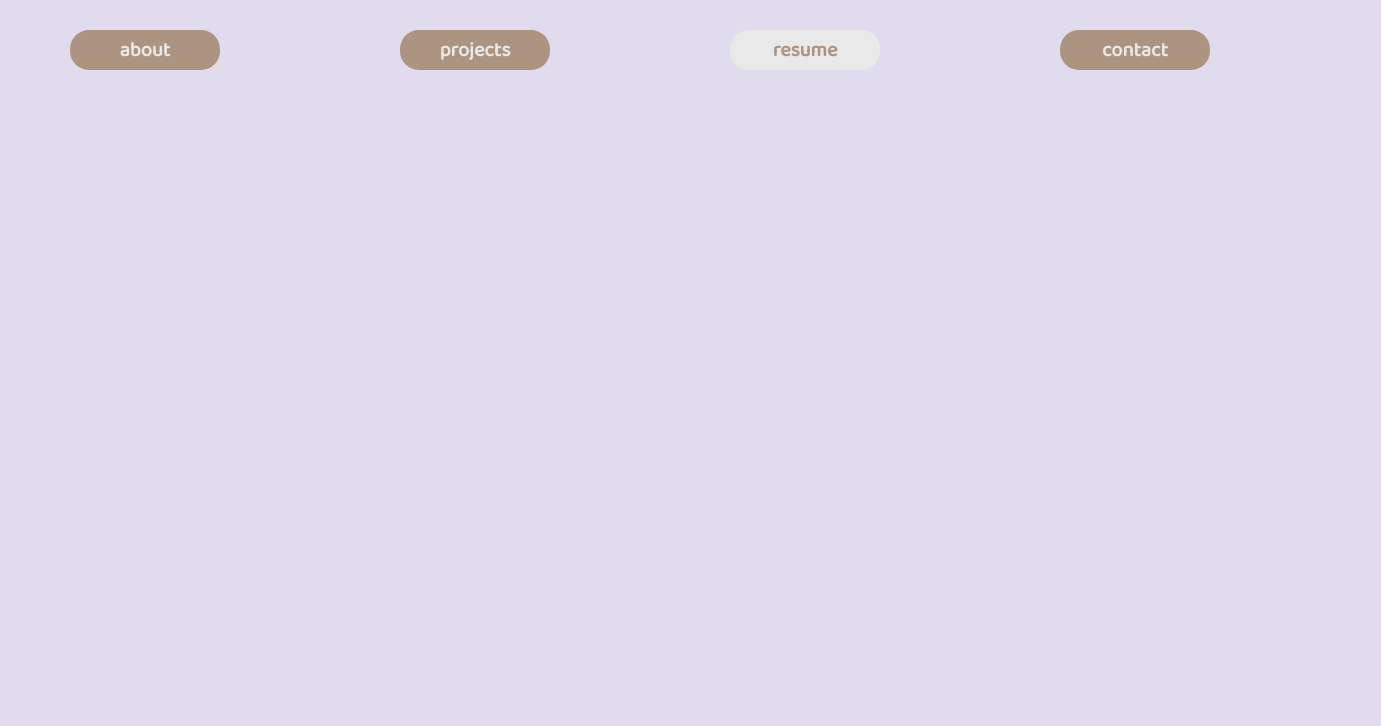
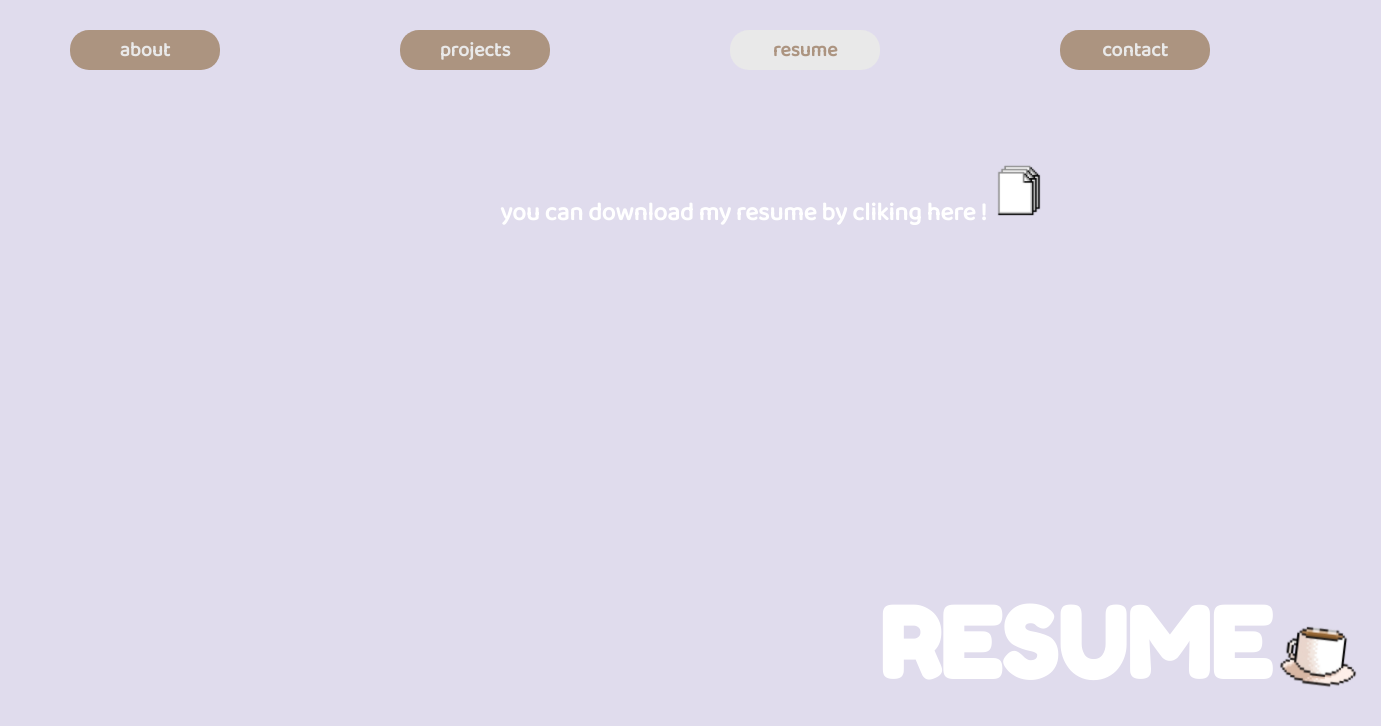
Before and after one commit to saramey-hub/portfolio, a React (Create React App) app: page /resume in a window 1280 px wide. Shown: the top 726 px of the page, 1381 px wide, since content can reach past the window. Built offline with nearby package versions, Linux system fonts and the light colour scheme.

Commit message:
page resume

```diff
--- a/src/pages/Resume.js
+++ b/src/pages/Resume.js
@@ -1,10 +1,13 @@
 import {Link} from "react-router-dom";
 import "../styles/Resume.css"
 import "../assests/image 2.svg"
+import "../assests/image 4.svg"
+import image4 from "../assests/image 4.svg"
+import image2 from "../assests/image 2.svg";
 
 function Resume() {
     return (
-        <div>
+        <>
             <div className="button">
 
                 <div className="butons">
@@ -18,7 +21,29 @@ function Resume() {
 
                 </div>
             </div>
-        </div>
+
+            <div className="text">
+
+<p>you can download my resume by cliking here !
+<img src={image4} alt="icon 2" className="portfoli-icon" />
+
+
+</p>
+
+            </div>
+                <div className="Resume">
+                <h1>RESUME
+                    <img src={image2} alt="icon 1" className="portfolio-icon" />
+                </h1>
+
+
+            </div>
+
+
+
+
+
+        </>
     );
 }
 
--- a/src/styles/Resume.css
+++ b/src/styles/Resume.css
@@ -0,0 +1,14 @@
+.Resume h1{
+    margin-top: 350px;
+    margin-left: 980px;
+}
+
+.text p{
+    color: white;
+    font-size: 25px;
+    margin-left: 500px;
+    font-family: 'Baloo 2', cursive;
+    font-weight: bold;
+    margin-top: 90px;
+
+}
```
